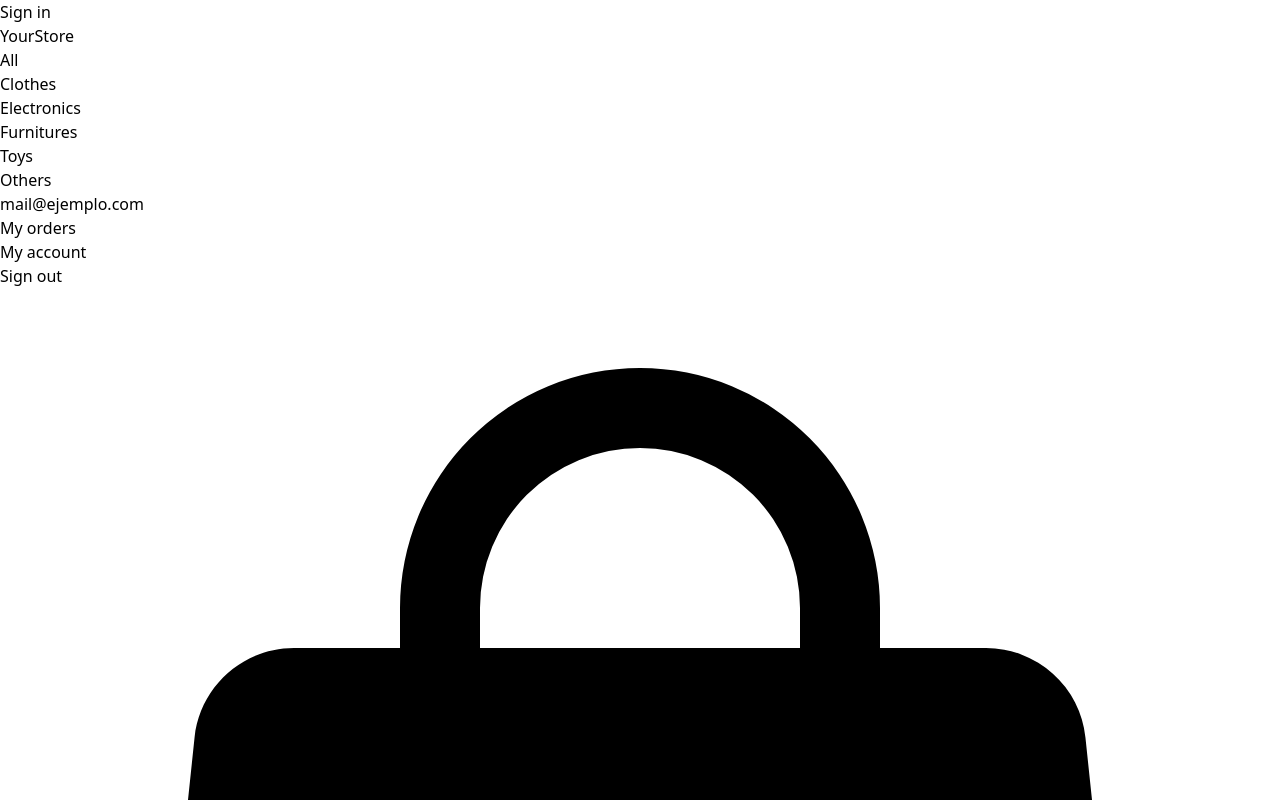
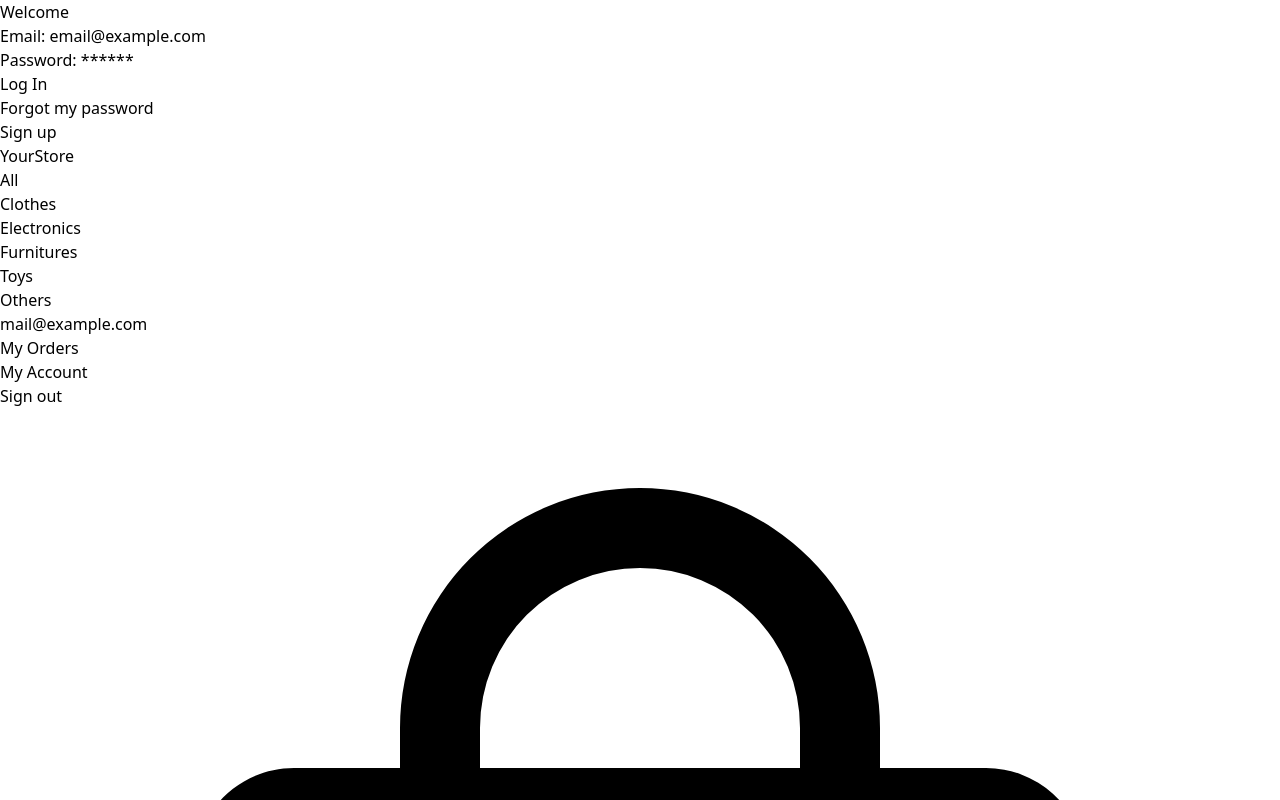
Before and after one commit to ViqiS/yourshop, a React (Vite) app: page /sign-in in a window 1280 px wide. Shown: the top 800 px of the page. Built offline with nearby package versions, Linux system fonts and the light colour scheme; no server answers.

Commit message:
Sign in y sign out

```diff
--- a/src/Components/Navbar/index.jsx
+++ b/src/Components/Navbar/index.jsx
@@ -7,10 +7,60 @@ const Navbar = () => {
   const context = useContext(ShoppingCartContext)
   const activeStyle = 'underline underline-offset-4'
 
+  // Sign out
+  const signOut = localStorage.getItem('sign-out')
+  const parsedSignOut = JSON.parse(signOut)
+  const isUserSignOut = context.signOut || parsedSignOut
+
   const handleSignOut = () => {
     const stringifiedSignOut = JSON.stringify(true)
     localStorage.setItem('sign-out', stringifiedSignOut)
     context.setSignOut(true)
+  }
+
+  const renderView = () => {
+    if (isUserSignOut) {
+      return (
+        <li>
+          <NavLink
+            to="/sign-in"
+            className={({ isActive }) => isActive ? activeStyle : undefined }
+            onClick={() => handleSignOut()}>
+            Sign out
+          </NavLink>
+        </li>
+      )
+    } else {
+      return (
+        <>
+          <li className='text-black/60'>
+            mail@example.com
+          </li>
+          <li>
+            <NavLink
+              to='/my-orders'
+              className={({ isActive }) => isActive ? activeStyle : undefined}>
+              My Orders
+            </NavLink>
+          </li>
+          <li>
+            <NavLink
+              to='/my-account'
+              className={({ isActive }) => isActive ? activeStyle : undefined}>
+              My Account
+            </NavLink>
+        </li>
+        <li>
+            <NavLink
+              to='/sign-in'
+              className={({ isActive }) => isActive ? activeStyle : undefined}
+              onClick={() => handleSignOut()}>
+              Sign out
+            </NavLink>
+          </li>
+        </>
+      )
+    }
   }
 
   return (
@@ -83,37 +133,7 @@ const Navbar = () => {
         </li>
       </ul>
       <ul className='flex items-center gap-3'>
-        <li className='text-black/60'>
-          mail@ejemplo.com
-        </li>
-        <li>
-          <NavLink
-            to='/my-orders'
-            className={({ isActive }) =>
-            isActive ? activeStyle : undefined
-          }>
-            My orders
-          </NavLink>
-        </li>
-        <li>
-          <NavLink
-            to='/my-account'
-            className={({ isActive }) =>
-            isActive ? activeStyle : undefined
-          }>
-            My account
-          </NavLink>
-        </li>
-        <li>
-          <NavLink
-            to='/sign-in'
-            className={({ isActive }) =>
-            isActive ? activeStyle : undefined
-          }
-          onClick={() => handleSignOut()}>
-            Sign out
-          </NavLink>
-        </li>
+        {renderView()}
         <li
         className='flex items-center cursor-pointer'
         onClick={(event) => {
--- a/src/Context/index.jsx
+++ b/src/Context/index.jsx
@@ -9,7 +9,7 @@ export const initializeLocalStorage = () => {
   let parsedSignOut
 
   if (!accountInLocalStorage) {
-    localStorage.setItem('account', JSON.stringufy({}))
+    localStorage.setItem('account', JSON.stringify({}))
     parsedAccount = {}
   } else {
     parsedAccount = JSON.parse(accountInLocalStorage)
@@ -23,13 +23,13 @@ export const initializeLocalStorage = () => {
   }
 }
 
-
 export const ShoppingCartProvider = ({children}) => {
   // My account
   const [account, setAccount] = useState({})
 
-  // Sign Out
+  // Sign out
   const [signOut, setSignOut] = useState(false)
+
 
   //Shopping Cart - Increment quantity
   const [count, setCount] = useState(0)
--- a/src/Pages/SignIn/index.jsx
+++ b/src/Pages/SignIn/index.jsx
@@ -1,11 +1,37 @@
+import { Link } from 'react-router-dom'
 import Layout from "../../Components/Layout"
 
 function SignIn() {
 
   return (
     <Layout>
-      Sign in
-    </Layout>
+      <h1 className='font-medium text-xl text-center mb-6 w-80'>Welcome</h1>
+      <div className='flex flex-col w-80'>
+        <p>
+          <span className='font-light text-sm'>Email: </span>
+          <span>email@example.com</span>
+        </p>
+
+        <p>
+        <span className='font-light text-sm'>Password: </span>
+        <span>******</span>
+        </p>
+
+        <Link
+        to='/'>
+        <button className=' bg-black disabled:bg-black/40 text-white w-full rounded-lg py-3 mt-4 mb-2'>
+          Log In
+        </button>
+        </Link>
+    <div className='text-center'>
+      <a  className='font-light text-xs underline underline-offset-4' href='/'>Forgot my password</a>
+    </div>
+    <button
+    className='border border-black disabled:text-black/40 disabled:border-black/40 rounded-lg mt-6 py-3'>
+      Sign up
+    </button>
+  </div>
+</Layout>
   )
 }
 
```
